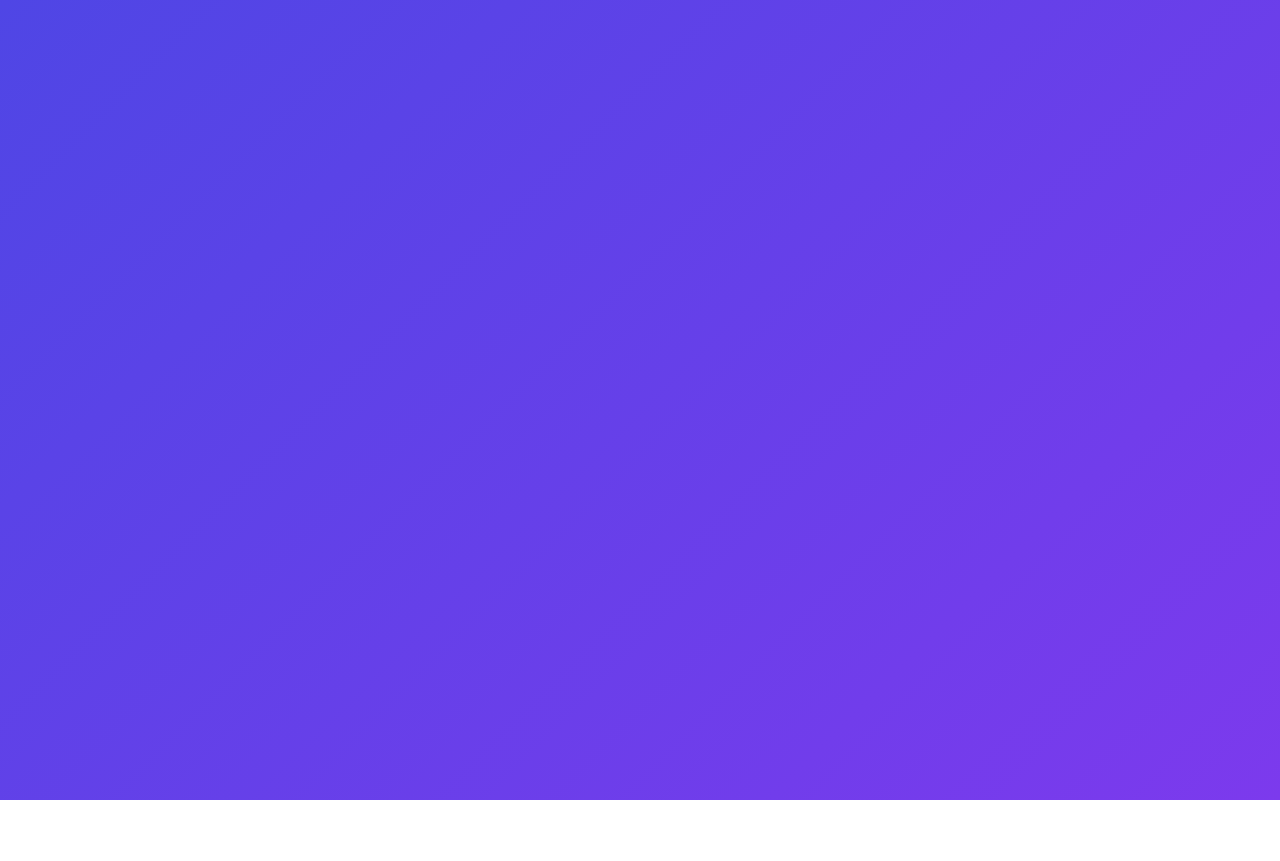
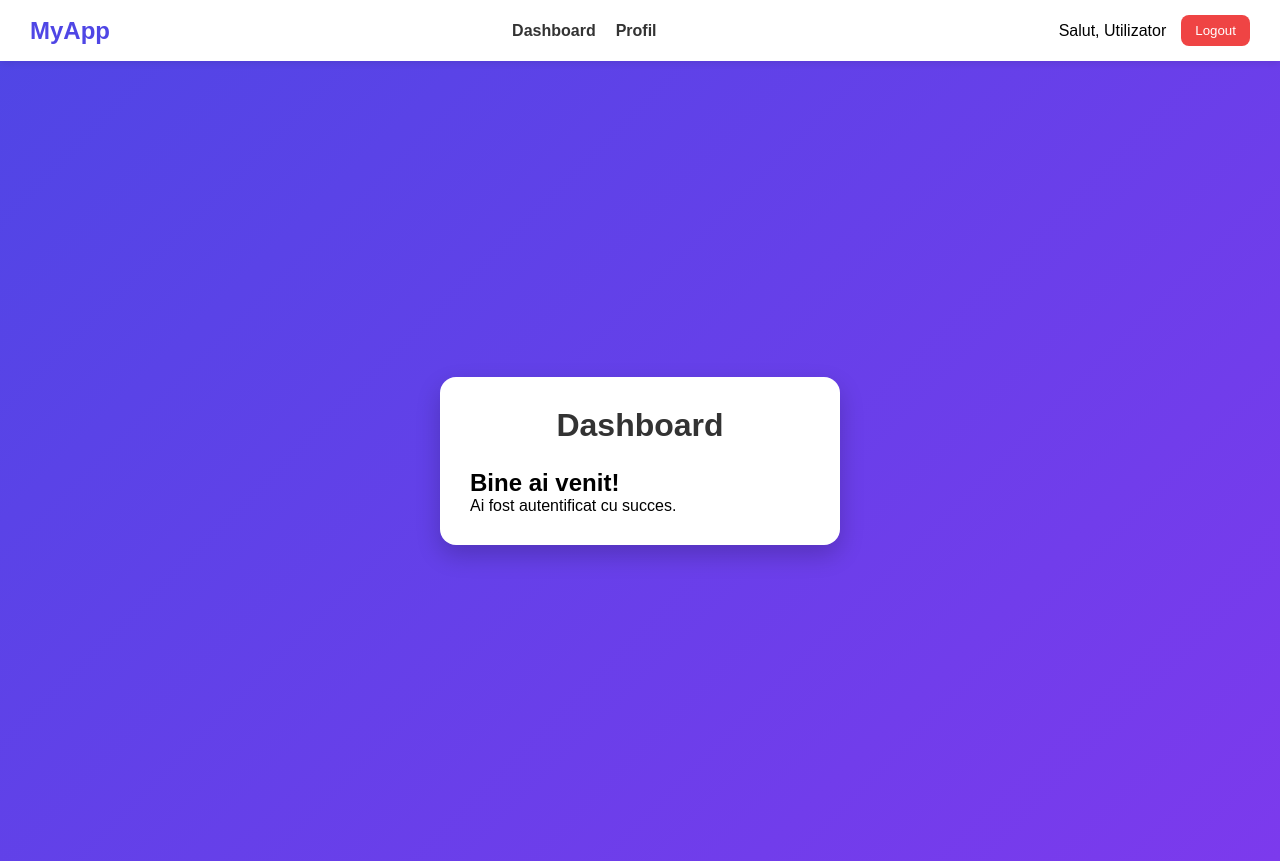
Before and after one commit to georgeviorel/frontendMyApp, a React (Vite) app: page /dashboard in a window 1280 px wide. Before the commit this address had no page. Before the commit the page ends 800 px from the top, so only its background shows below. Built offline with nearby package versions, Linux system fonts and the light colour scheme; sample sign-in values are in the browser's storage.

Commit message:
Add dashboard, navbar, profile page and AuthContext

```diff
--- a/src/App.jsx
+++ b/src/App.jsx
@@ -4,6 +4,7 @@ import Login from "./pages/Login.jsx";
 import Register from "./pages/Register.jsx";
 import Profile from "./pages/Profile";
 import ProtectedRoute from "./routes/ProtectedRoute";
+import Dashboard from "./pages/Dashboard";
 
 function App() {
 
@@ -36,6 +37,16 @@ function App() {
                     }
                 />
 
+                <Route
+                    path="/dashboard"
+                    element={
+                        <ProtectedRoute>
+                            <Dashboard />
+                        </ProtectedRoute>
+                    }
+                />
+
+
             </Routes>
 
         </BrowserRouter>
--- /dev/null
+++ b/src/components/Navbar.jsx
@@ -0,0 +1,64 @@
+import { Link, useNavigate } from "react-router-dom";
+import { useContext } from "react";
+
+import { AuthContext } from "../context/AuthContext";
+import "../styles/Navbar.css";
+
+
+function Navbar() {
+
+    const { logout, profile } =
+        useContext(AuthContext);
+
+    const navigate = useNavigate();
+
+    const handleLogout = () => {
+
+        logout();
+
+        navigate("/login");
+    };
+
+    return (
+        <nav className="navbar">
+
+            <div className="navbar-left">
+
+                <h2 className="logo">
+                    MyApp
+                </h2>
+
+            </div>
+
+            <div className="navbar-center">
+
+                <Link to="/dashboard">
+                    Dashboard
+                </Link>
+
+                <Link to="/profile">
+                    Profil
+                </Link>
+
+            </div>
+
+            <div className="navbar-right">
+
+                <span>
+                    Salut, {profile?.username || "Utilizator"}
+                </span>
+
+                <button
+                    className="logout-button"
+                    onClick={handleLogout}
+                >
+                    Logout
+                </button>
+
+            </div>
+
+        </nav>
+    );
+}
+
+export default Navbar;
--- a/src/context/AuthContext.jsx
+++ b/src/context/AuthContext.jsx
@@ -7,6 +7,7 @@ function AuthProvider({ children }) {
     const [token, setToken] = useState(
         localStorage.getItem("token")
     );
+    const [profile, setProfile] = useState(null);
 
     const login = (newToken) => {
 
@@ -29,6 +30,8 @@ function AuthProvider({ children }) {
         <AuthContext.Provider
             value={{
                 token,
+                profile,
+                setProfile,
                 login,
                 logout
             }}
--- /dev/null
+++ b/src/layouts/MainLayout.jsx
@@ -0,0 +1,15 @@
+import Navbar from "../components/Navbar";
+
+function MainLayout({ children }) {
+    return (
+        <>
+            <Navbar />
+
+            <div>
+                {children}
+            </div>
+        </>
+    );
+}
+
+export default MainLayout;
--- /dev/null
+++ b/src/pages/Dashboard.jsx
@@ -0,0 +1,22 @@
+import MainLayout from "../layouts/MainLayout";
+import AuthCard from "../components/AuthCard";
+
+function Dashboard() {
+    return (
+        <MainLayout>
+
+            <AuthCard title="Dashboard">
+
+                <h2>Bine ai venit!</h2>
+
+                <p>
+                    Ai fost autentificat cu succes.
+                </p>
+
+            </AuthCard>
+
+        </MainLayout>
+    );
+}
+
+export default Dashboard;
--- a/src/pages/Login.jsx
+++ b/src/pages/Login.jsx
@@ -7,16 +7,18 @@ import AuthCard from "../components/AuthCard";
 import InputField from "../components/InputField";
 import AuthButton from "../components/AuthButton.jsx";
 import AuthFooter from "../components/AuthFooter";
-import Profile from "./Profile";
 
 function Login() {
 
     const [email, setEmail] = useState("");
     const [password, setPassword] = useState("");
     const [message, setMessage] = useState("");
-    const [profile, setProfile] = useState(null);
     const navigate = useNavigate();
-    const { login: authLogin } = useContext(AuthContext);
+    const {
+        login: authLogin,
+        profile,
+        setProfile
+    } = useContext(AuthContext);
 
     const loadProfile = async () => {
 
@@ -60,7 +62,7 @@ function Login() {
                 token
             );
 
-            navigate("/profile");
+            navigate("/dashboard");
 
             setMessage("Login reușit!");
 
@@ -94,8 +96,7 @@ function Login() {
 
         <AuthCard title="MyApp Login">
 
-            {!profile && (
-                <>
+
 
                     <form onSubmit={handleLogin}>
 
@@ -124,15 +125,9 @@ function Login() {
                         </AuthButton>
 
                     </form>
-                </>
-            )}
 
-            {profile && (
-                <Profile
-                    profile={profile}
-                    onLogout={handleLogout}
-                />
-            )}
+
+
 
             <p className="message">
                 {message}
--- a/src/pages/Profile.jsx
+++ b/src/pages/Profile.jsx
@@ -4,6 +4,7 @@ import { AuthContext } from "../context/AuthContext";
 import AuthCard from "../components/AuthCard";
 import AuthButton from "../components/AuthButton";
 import { getProfile } from "../services/authService";
+import MainLayout from "../layouts/MainLayout";
 
 function Profile() {
 
@@ -55,6 +56,8 @@ function Profile() {
     }
 
     return (
+        <MainLayout>
+
             <AuthCard title="Profil">
 
                 <h2>
@@ -67,13 +70,11 @@ function Profile() {
 
                 <br />
 
-            <AuthButton
-                onClick={handleLogout}
-            >
-                Logout
-            </AuthButton>
+
 
             </AuthCard>
+
+        </MainLayout>
     );
 }
 
--- /dev/null
+++ b/src/styles/Navbar.css
@@ -0,0 +1,39 @@
+.navbar {
+    background: white;
+    display: flex;
+    justify-content: space-between;
+    align-items: center;
+    padding: 15px 30px;
+    box-shadow: 0 2px 8px rgba(0,0,0,0.1);
+}
+
+.logo {
+    margin: 0;
+    color: #4f46e5;
+}
+
+.navbar-center {
+    display: flex;
+    gap: 20px;
+}
+
+.navbar-center a {
+    text-decoration: none;
+    color: #333;
+    font-weight: bold;
+}
+
+.navbar-right {
+    display: flex;
+    align-items: center;
+    gap: 15px;
+}
+
+.logout-button {
+    padding: 8px 14px;
+    border: none;
+    border-radius: 8px;
+    background: #ef4444;
+    color: white;
+    cursor: pointer;
+}
```
Lines whose indentation alone changed are shown as unchanged.
